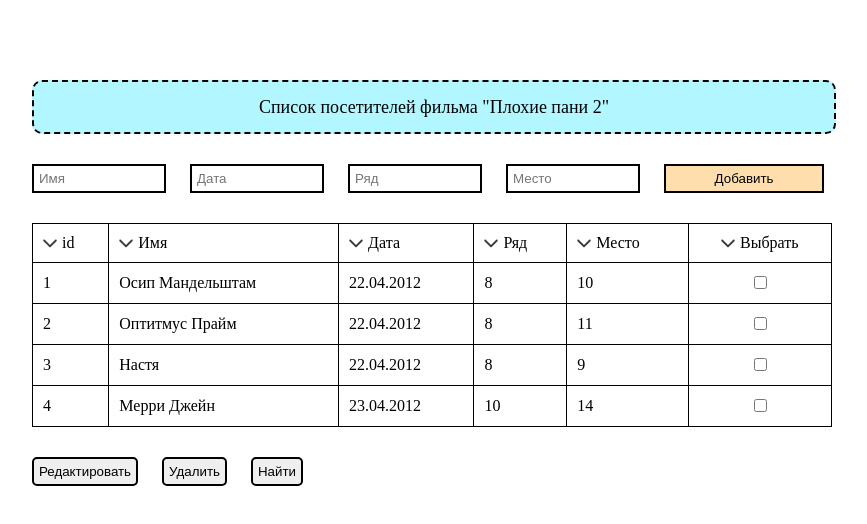
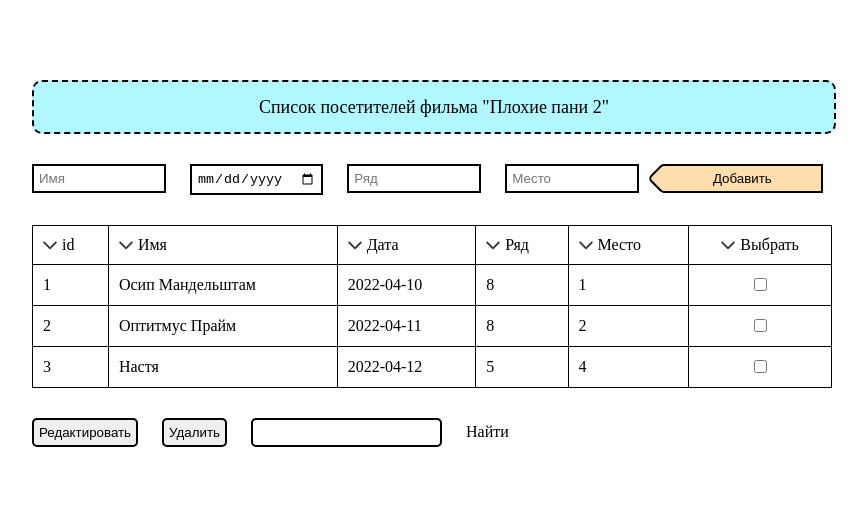
Before and after one commit to KonstantinAleksandrov/konstantineStady, a plain HTML site: page DOM/list/index.html in a window 1280 px wide. Shown: the whole page, without its empty margins (208-1075 px from the left). Drawn offline with Linux system fonts and the light colour scheme.

Commit message:
add functional

```diff
--- a/DOM/list/index.html
+++ b/DOM/list/index.html
@@ -9,14 +9,15 @@
 <div class="list">
   <div class="list-container">
     <div class="list-title">Список посетителей фильма "Плохие пани 2"</div>
-     <form  class="form" action="#" method="get">
-       <input type="text" placeholder="Имя">
-       <input type="text" placeholder="Дата">
-       <input type="text" placeholder="Ряд">
-       <input type="text" placeholder="Место">
-       <button>Добавить</button>
-     </form>
+    <div class="form">
+      <input type="text" placeholder="Имя" name="name">
+      <input type="date" placeholder="Дата" name="date">
+      <input type="text" placeholder="Ряд" name="row">
+      <input type="text" placeholder="Место" name="place">
+      <button type="button">Добавить</button>
+    </div>
     <table class="table">
+      <thead>
       <tr>
         <td>id</td>
         <td>Имя</td>
@@ -25,42 +26,46 @@
         <td>Место</td>
         <td>Выбрать</td>
       </tr>
-       <tr>
-        <td>1</td>
-        <td>Осип Мандельштам</td>
-        <td>22.04.2012</td>
-        <td>8</td>
-        <td>10</td>
-        <td><input type="checkbox" name="Select"></td>
-       </tr>
-       <tr>
-        <td>2</td>
-        <td>Оптитмус Прайм</td>
-        <td>22.04.2012</td>
-        <td>8</td>
-        <td>11</td>
-        <td><input type="checkbox" name="Select"></td>
-       </tr>
-       <tr>
-        <td>3</td>
-        <td>Настя</td>
-        <td>22.04.2012</td>
-        <td>8</td>
-        <td>9</td>
-        <td><input type="checkbox" name="Select"></td>
-       </tr>
-       <tr>
-        <td>4</td>
-        <td>Мерри Джейн</td>
-        <td>23.04.2012</td>
-        <td>10</td>
-        <td>14</td>
-        <td><input type="checkbox" name="Select"></td>
-       </tr>
+      </thead>
+      <tbody>
+<!--      <tr>-->
+<!--        <td>1</td>-->
+<!--        <td>Осип Мандельштам</td>-->
+<!--        <td>22.04.2012</td>-->
+<!--        <td>8</td>-->
+<!--        <td>10</td>-->
+<!--        <td><input type="checkbox" name="Select"></td>-->
+<!--      </tr>-->
+<!--      <tr>-->
+<!--        <td>2</td>-->
+<!--        <td>Оптитмус Прайм</td>-->
+<!--        <td>22.04.2012</td>-->
+<!--        <td>8</td>-->
+<!--        <td>11</td>-->
+<!--        <td><input type="checkbox" name="Select"></td>-->
+<!--      </tr>-->
+<!--      <tr>-->
+<!--        <td>3</td>-->
+<!--        <td>Настя</td>-->
+<!--        <td>22.04.2012</td>-->
+<!--        <td>8</td>-->
+<!--        <td>9</td>-->
+<!--        <td><input type="checkbox" name="Select"></td>-->
+<!--      </tr>-->
+<!--      <tr>-->
+<!--        <td>4</td>-->
+<!--        <td>Мерри Джейн</td>-->
+<!--        <td>23.04.2012</td>-->
+<!--        <td>10</td>-->
+<!--        <td>14</td>-->
+<!--        <td><input type="checkbox" name="Select"></td>-->
+<!--      </tr>-->
+      </tbody>
+
     </table>
     <button class="edit">Редактировать</button>
     <button class="edit">Удалить</button>
-     <button class="edit">Найти</button>
+    <input class="edit"/> Найти
   </div>
 </div>
 
--- a/DOM/list/script.js
+++ b/DOM/list/script.js
@@ -0,0 +1,59 @@
+const tableList = [
+  {id: 1, name: "Осип Мандельштам", date: "2022-04-10", row: 8, place: 1},
+  {id: 2, name: "Оптитмус Прайм", date: "2022-04-11", row: 8, place: 2},
+  {id: 3, name: "Настя", date: "2022-04-12", row: 5, place: 4},
+]
+
+const checkList = []
+
+const renderTable = (list) => {
+  const tableBody = document.querySelector('table > tbody')
+  tableBody.innerHTML = ''
+
+  list.forEach((row) => {
+    const tr = document.createElement('tr')
+    Object.keys(row).forEach((cell) => {
+      const td = document.createElement('td')
+      td.innerText = row[cell]
+      tr.append(td)
+    })
+
+    const td = document.createElement('td')
+    const checker = document.createElement('input')
+    checker.type = 'checkbox'
+    td.append(checker)
+    tr.append(td)
+
+    tableBody.append(tr)
+  })
+}
+
+const handleAddRow = (list) => {
+  const formInputs = document.querySelectorAll('.form > input')
+  const rowObject = {}
+  rowObject.id = list.at(-1).id + 1
+
+  formInputs.forEach((input) => {
+    rowObject[input.name] = input.value
+  })
+  list.push(rowObject)
+  renderTable(list)
+}
+
+const handleSearchByName = (search, list) => {
+  const filteredList = list.filter(f => f.name.includes(search))
+  renderTable(filteredList)
+}
+
+
+
+
+
+
+const btn = document.querySelector('.form > button')
+btn.addEventListener('click', () => handleAddRow(tableList))
+
+const searchField = document.querySelector("input.edit")
+searchField.addEventListener("input", (event) => handleSearchByName(event.target.value, tableList))
+
+document.addEventListener('DOMContentLoaded', () => renderTable(tableList))
--- a/DOM/list/style.css
+++ b/DOM/list/style.css
@@ -31,13 +31,32 @@
 .form button {
     display: inline-block;
     width: 160px;
-    border: 2px solid black;
+    border-top: 2px solid black;
+    border-bottom: 2px solid black;
+    border-right: 2px solid black;
+    border-left: 0;
     height: 29px;
     background-color: rgb(255,222,173);
     transition: all 0.3s ease 0s;
     cursor: pointer;
+    position: relative;
+}
 
+.form button:before {
+    content: " ";
+    background-color: rgb(255,222,173);
+    height: 19px;
+    width: 19px;
+    display: block;
+    position: absolute;
+    top: 1px;
+    left: -11px;
+    border-radius: 5px;
+    border: 2px solid black;
+    transform: rotate(45deg);
+    z-index: -1;
 }
+
 .form button:hover{
     background-color: rgba(255,222,173, 0.6);
 }
@@ -52,7 +71,7 @@ td{
     border: 1px solid black;
 
 }
-tr:first-child td:before{
+thead tr td:before{
     content: url(arrow-down.svg);
     margin-right: 5px;
     cursor: pointer;
```
Lines whose indentation alone changed are shown as unchanged.
